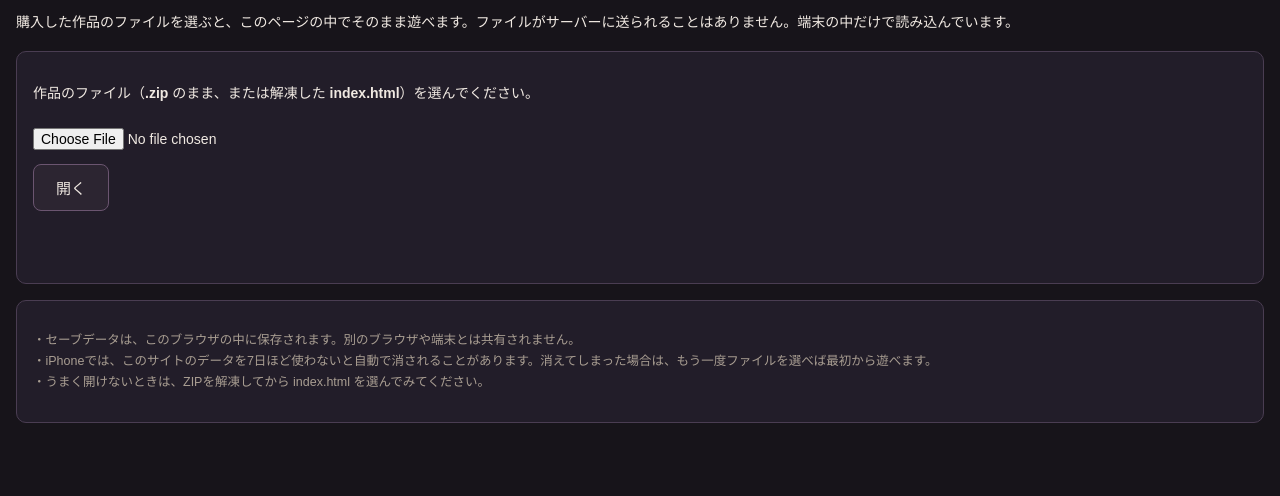
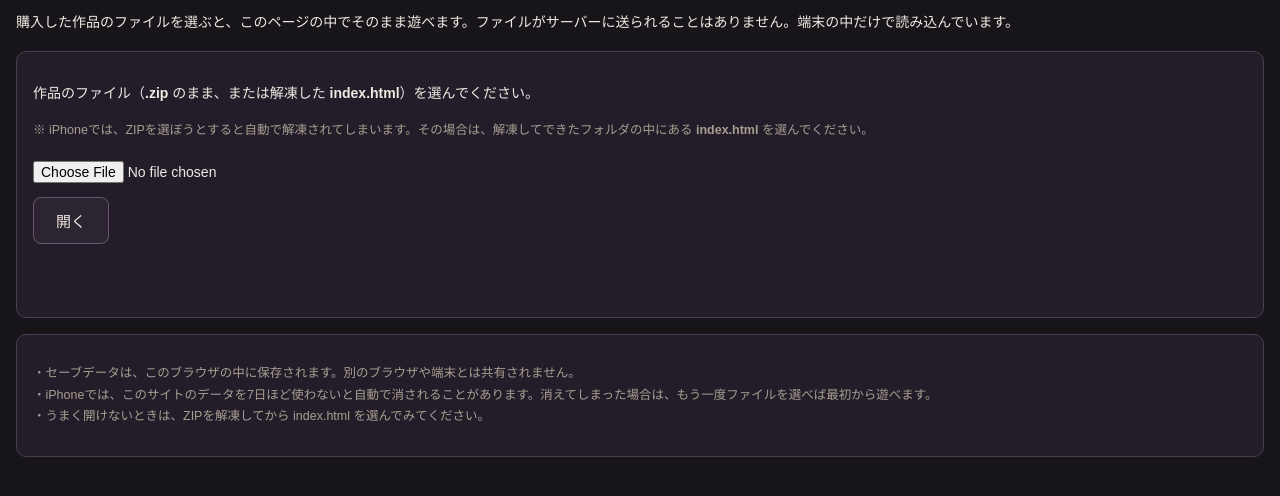
Before and after one commit to mugi-system/html-player, a plain HTML site: page index.html in a window 1280 px wide. Shown: the part 68-564 px from the top of the page. Drawn offline with Linux system fonts and the light colour scheme.

Commit message:
Add files via upload

```diff
--- a/index.html
+++ b/index.html
@@ -25,6 +25,7 @@
 
 <div class="box">
   <p>作品のファイル（<b>.zip</b> のまま、または解凍した <b>index.html</b>）を選んでください。</p>
+  <p class="note">※ iPhoneでは、ZIPを選ぼうとすると自動で解凍されてしまいます。その場合は、解凍してできたフォルダの中にある <b>index.html</b> を選んでください。</p>
   <input type="file" id="file" accept=".html,.htm,.zip,text/html,application/zip">
   <div><button id="play" disabled>開く</button></div>
   <p id="status"></p>
```
